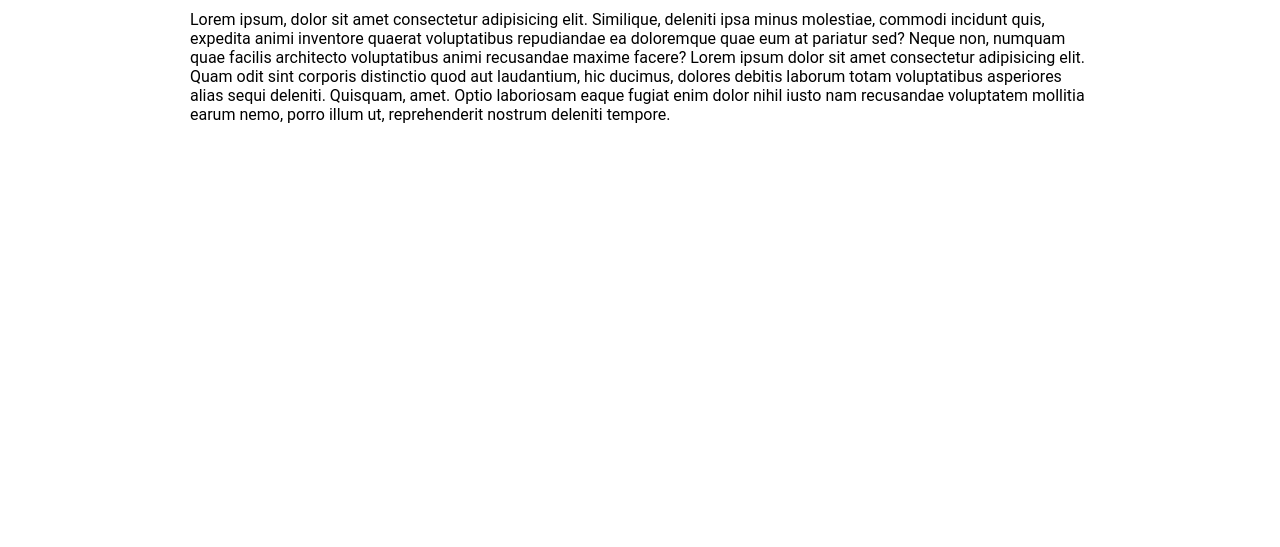
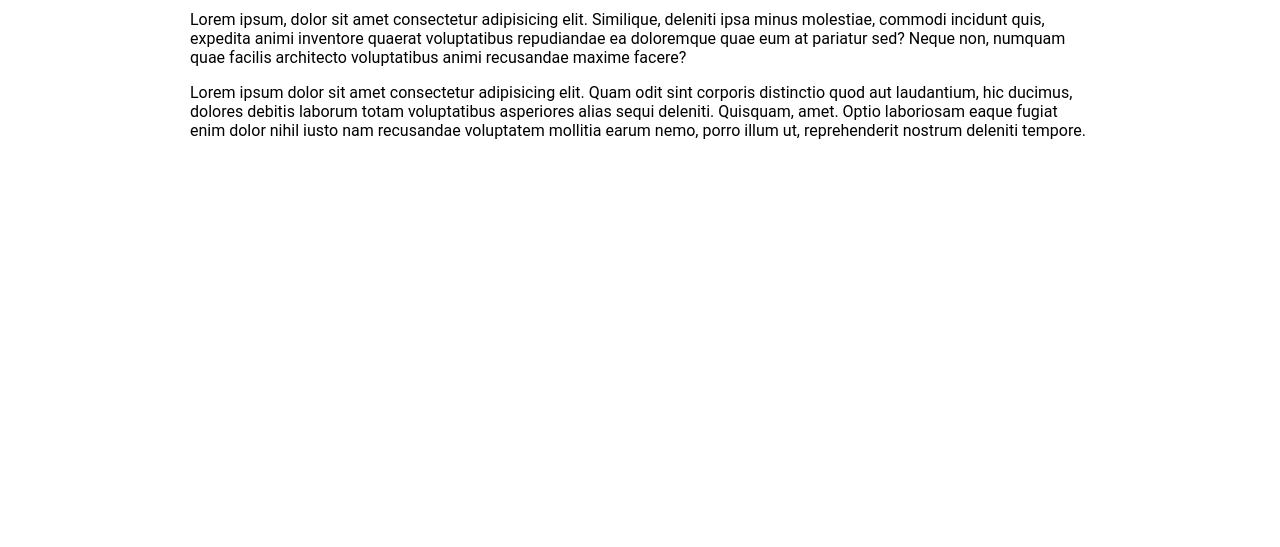
Before and after one commit to flakjakk/ftf-01, a plain HTML site: page index.html in a window 1280 px wide. Shown: the part 253-800 px from the top of the page. Drawn offline with Linux system fonts and the light colour scheme.

Commit message:
Update index.html

```diff
--- a/index.html
+++ b/index.html
@@ -39,14 +39,15 @@
     <div class="page-content content-container">
         <h2 class="section-header">Content here</h2>
         <section>
-            Lorem ipsum, dolor sit amet consectetur adipisicing elit. Similique, deleniti ipsa minus molestiae, commodi
-            incidunt quis, expedita animi inventore quaerat voluptatibus repudiandae ea doloremque quae eum at pariatur
-            sed? Neque non, numquam quae facilis architecto voluptatibus animi recusandae maxime facere?
-
-            Lorem ipsum dolor sit amet consectetur adipisicing elit. Quam odit sint corporis distinctio quod aut
-            laudantium, hic ducimus, dolores debitis laborum totam voluptatibus asperiores alias sequi deleniti.
-            Quisquam, amet. Optio laboriosam eaque fugiat enim dolor nihil iusto nam recusandae voluptatem mollitia
-            earum nemo, porro illum ut, reprehenderit nostrum deleniti tempore.
+            <p>Lorem ipsum, dolor sit amet consectetur adipisicing elit. Similique, deleniti ipsa minus molestiae,
+                commodi
+                incidunt quis, expedita animi inventore quaerat voluptatibus repudiandae ea doloremque quae eum at
+                pariatur
+                sed? Neque non, numquam quae facilis architecto voluptatibus animi recusandae maxime facere?</p>
+            <p>Lorem ipsum dolor sit amet consectetur adipisicing elit. Quam odit sint corporis distinctio quod aut
+                laudantium, hic ducimus, dolores debitis laborum totam voluptatibus asperiores alias sequi deleniti.
+                Quisquam, amet. Optio laboriosam eaque fugiat enim dolor nihil iusto nam recusandae voluptatem mollitia
+                earum nemo, porro illum ut, reprehenderit nostrum deleniti tempore.</p>
         </section>
     </div>
 
```
